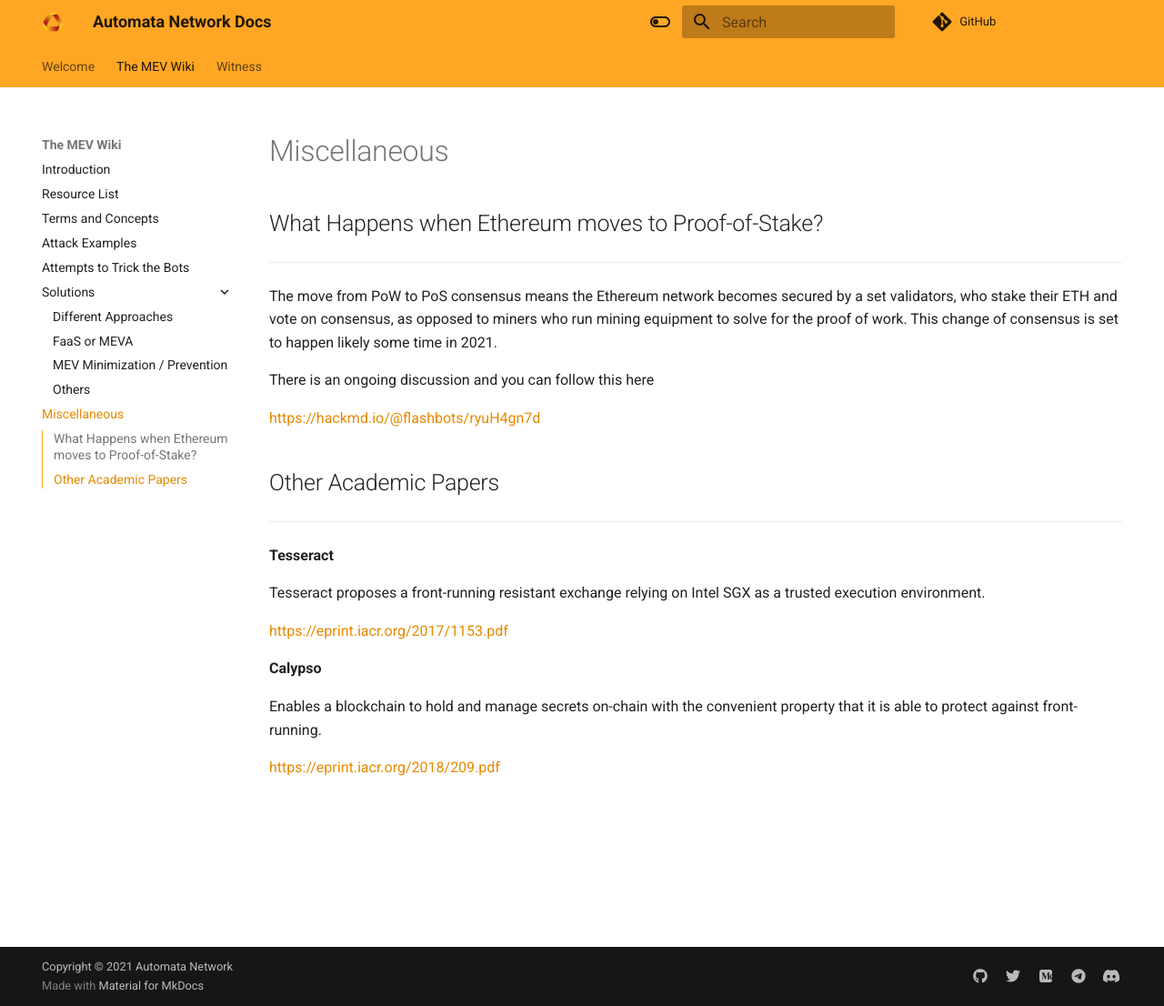
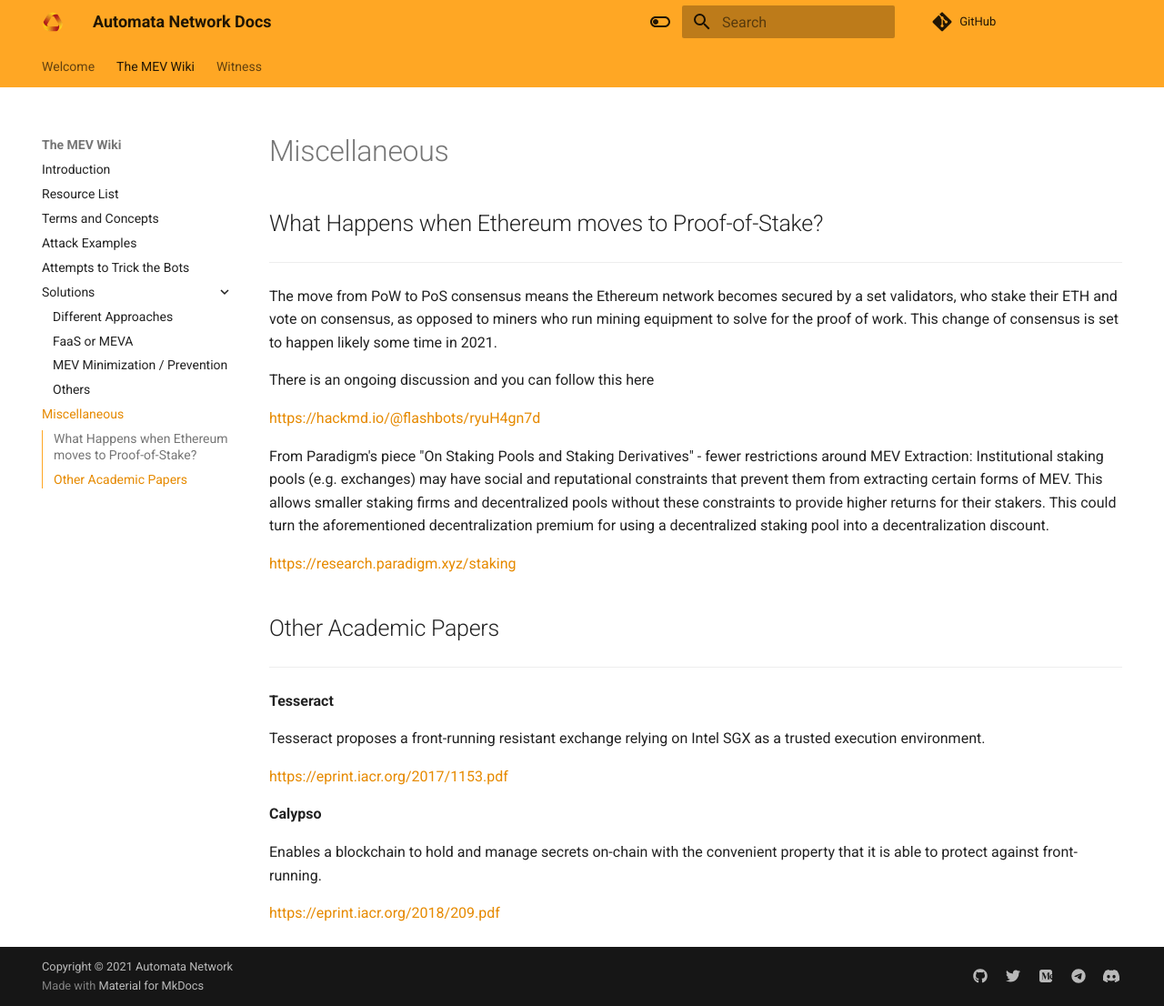
Before and after one commit to automata-network/docs, an MkDocs documentation site: the page built from docs/mev/misc.md, in a window 1280 px wide and 1106 px high. Shown: the whole window at 91% size. Built offline with MkDocs 1.6.1 and Material for MkDocs 9.7.7, drawn with Linux system fonts in a browser that asks for light colours; nearby versions of some CDN libraries; comment, search, counter and statistics services are not loaded.

Commit message:
Update misc.md

```diff
--- a/docs/mev/misc.md
+++ b/docs/mev/misc.md
@@ -8,6 +8,10 @@
 There is an ongoing discussion and you can follow this here
 
 [https://hackmd.io/@flashbots/ryuH4gn7d](https://hackmd.io/@flashbots/ryuH4gn7d){target=_blank}
+
+From Paradigm's piece "On Staking Pools and Staking Derivatives" - fewer restrictions around MEV Extraction: Institutional staking pools (e.g. exchanges) may have social and reputational constraints that prevent them from extracting certain forms of MEV. This allows smaller staking firms and decentralized pools without these constraints to provide higher returns for their stakers. This could turn the aforementioned decentralization premium for using a decentralized staking pool into a decentralization discount.
+
+[https://research.paradigm.xyz/staking](https://research.paradigm.xyz/staking){target=_blank}
 
 ## Other Academic Papers
 ---
```
